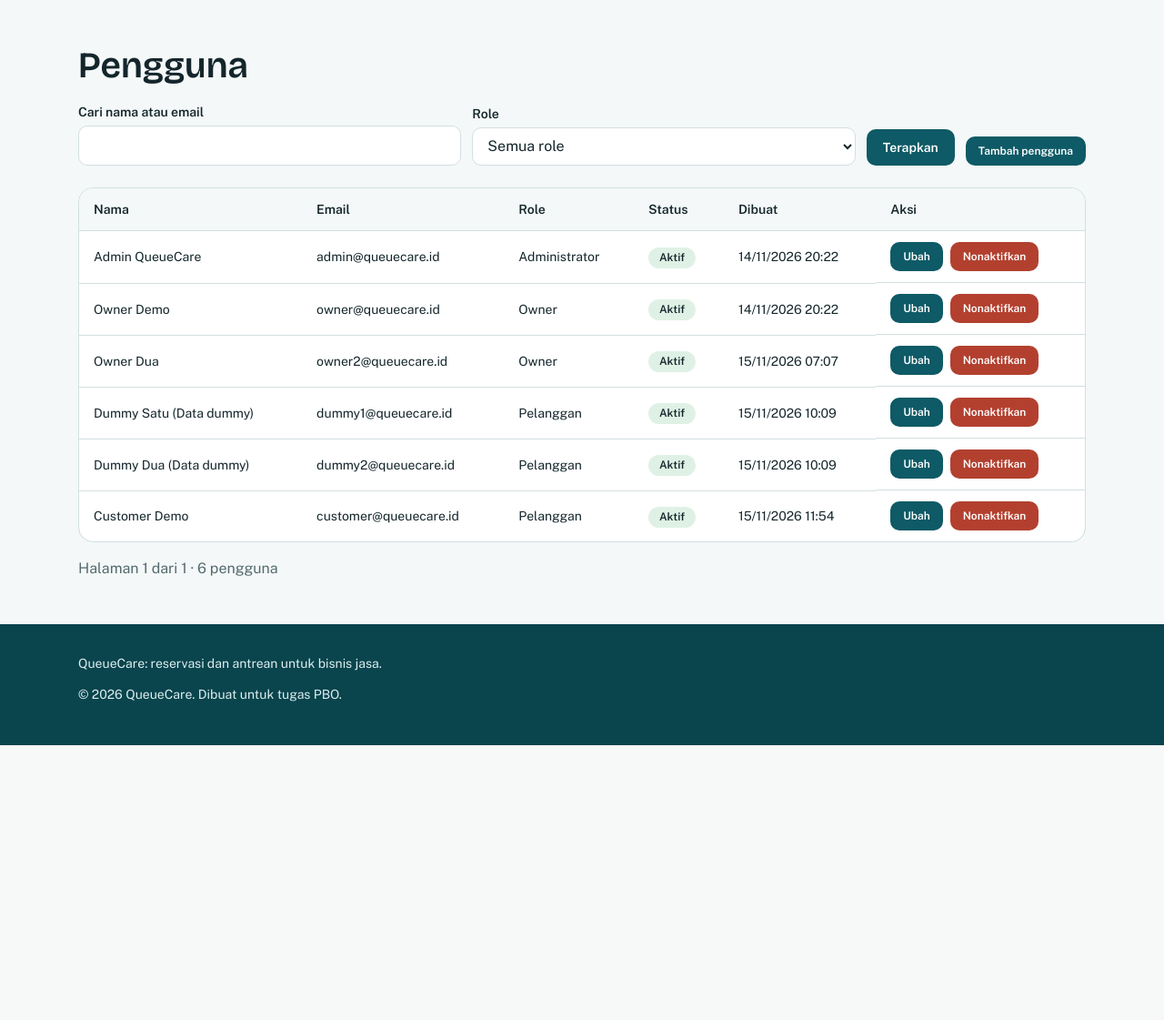
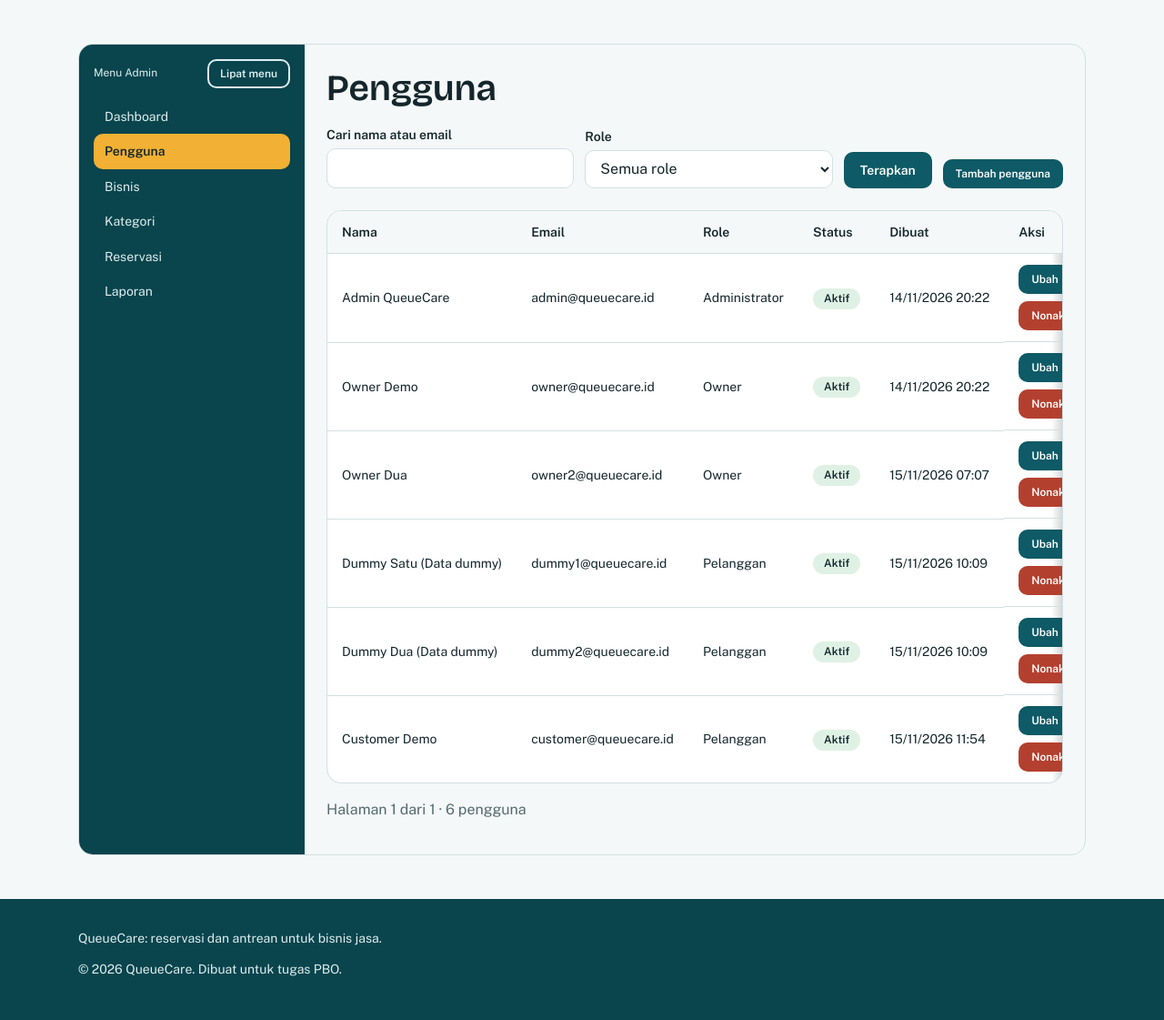
Before and after one commit to AtharFazli/queuecare, a Spring Boot app: page /admin/users in a window 1280 px wide. Shown: the part 64-1185 px from the top of the page at 91% size. Before the commit the page ends 883 px from the top, so only its background shows below. Run offline with Spring Boot 4, Linux system fonts and the light colour scheme; a user stored in the database is signed in; data comes from the database, SQL or seed files in the repository; some of the project's set-up classes (security, data sources, template engines, error pages and the like) are left out, and stand-ins take their place; some libraries are stand-ins or nearby versions.

Commit message:
refactor: semua subhalaman admin memakai sidebar bersama

```diff
--- a/src/main/resources/templates/admin/businesses.html
+++ b/src/main/resources/templates/admin/businesses.html
@@ -5,6 +5,9 @@
   <nav th:replace="~{fragments/layout :: navbar}"></nav>
 
   <main class="wadah my-5">
+    <div class="dash">
+      <nav th:replace="~{fragments/layout :: sidebar('admin','bisnis')}"></nav>
+      <div class="dash__isi">
     <h1>Bisnis</h1>
     <p th:if="${sukses}" class="lencana lencana--completed" role="alert" th:text="${sukses}"></p>
     <p th:if="${error}" class="lencana lencana--no-show" role="alert" th:text="${error}"></p>
@@ -53,6 +56,8 @@
         </div>
       </form>
     </dialog>
+      </div>
+    </div>
   </main>
 
   <footer th:replace="~{fragments/layout :: footer}"></footer>
--- a/src/main/resources/templates/admin/categories.html
+++ b/src/main/resources/templates/admin/categories.html
@@ -5,6 +5,9 @@
   <nav th:replace="~{fragments/layout :: navbar}"></nav>
 
   <main class="wadah my-5">
+    <div class="dash">
+      <nav th:replace="~{fragments/layout :: sidebar('admin','kategori')}"></nav>
+      <div class="dash__isi">
     <h1>Kategori bisnis</h1>
     <p th:if="${sukses}" class="lencana lencana--completed" role="alert" th:text="${sukses}"></p>
     <p th:if="${error}" class="lencana lencana--no-show" role="alert" th:text="${error}"></p>
@@ -51,6 +54,8 @@
         </form>
       </div>
     </dialog>
+      </div>
+    </div>
   </main>
 
   <footer th:replace="~{fragments/layout :: footer}"></footer>
--- a/src/main/resources/templates/admin/reports.html
+++ b/src/main/resources/templates/admin/reports.html
@@ -5,6 +5,9 @@
   <nav th:replace="~{fragments/layout :: navbar}"></nav>
 
   <main class="wadah my-5">
+    <div class="dash">
+      <nav th:replace="~{fragments/layout :: sidebar('admin','laporan')}"></nav>
+      <div class="dash__isi">
     <h1>Laporan Admin</h1>
     <p class="teks-redup">
       Rentang <span th:text="${laporan.dari}">2026-10-17</span> sampai <span th:text="${laporan.sampai}">2026-11-16</span>
@@ -62,6 +65,8 @@
         </tbody>
       </table>
     </div>
+      </div>
+    </div>
   </main>
 
   <footer th:replace="~{fragments/layout :: footer}"></footer>
--- a/src/main/resources/templates/admin/reservations.html
+++ b/src/main/resources/templates/admin/reservations.html
@@ -5,6 +5,9 @@
   <nav th:replace="~{fragments/layout :: navbar}"></nav>
 
   <main class="wadah my-5">
+    <div class="dash">
+      <nav th:replace="~{fragments/layout :: sidebar('admin','reservasi')}"></nav>
+      <div class="dash__isi">
     <h1>Reservasi</h1>
 
     <form th:action="@{/admin/reservations}" method="get" class="mt-3">
@@ -68,6 +71,8 @@
       <a class="tombol tombol--kecil" th:if="${!baris.last}"
          th:href="@{/admin/reservations(hal=${baris.number + 2}, dari=${dari}, sampai=${sampai}, bisnis=${bisnisId}, status=${statusParam})}">Berikutnya</a>
     </div>
+      </div>
+    </div>
   </main>
 
   <footer th:replace="~{fragments/layout :: footer}"></footer>
--- a/src/main/resources/templates/admin/user-form.html
+++ b/src/main/resources/templates/admin/user-form.html
@@ -5,6 +5,9 @@
   <nav th:replace="~{fragments/layout :: navbar}"></nav>
 
   <main class="wadah my-5">
+    <div class="dash">
+      <nav th:replace="~{fragments/layout :: sidebar('admin','pengguna')}"></nav>
+      <div class="dash__isi">
     <div class="kartu" style="max-width: 560px;">
       <div class="kartu__badan">
         <h1 class="kartu__judul" th:text="${judul}">Tambah pengguna</h1>
@@ -45,6 +48,8 @@
         </form>
       </div>
     </div>
+      </div>
+    </div>
   </main>
 
   <footer th:replace="~{fragments/layout :: footer}"></footer>
--- a/src/main/resources/templates/admin/users.html
+++ b/src/main/resources/templates/admin/users.html
@@ -5,6 +5,9 @@
   <nav th:replace="~{fragments/layout :: navbar}"></nav>
 
   <main class="wadah my-5">
+    <div class="dash">
+      <nav th:replace="~{fragments/layout :: sidebar('admin','pengguna')}"></nav>
+      <div class="dash__isi">
     <h1>Pengguna</h1>
     <p th:if="${sukses}" class="lencana lencana--completed" role="alert" th:text="${sukses}"></p>
     <p th:if="${error}" class="lencana lencana--no-show" role="alert" th:text="${error}"></p>
@@ -85,6 +88,8 @@
         </form>
       </div>
     </dialog>
+      </div>
+    </div>
   </main>
 
   <footer th:replace="~{fragments/layout :: footer}"></footer>
```
